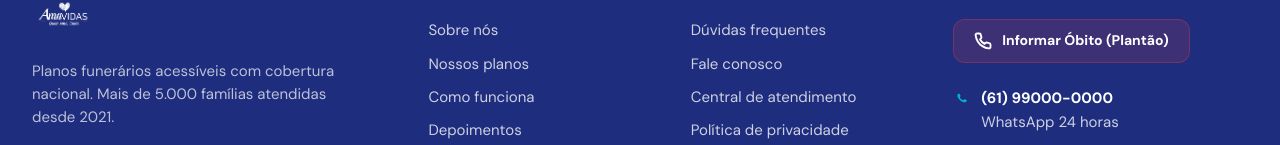
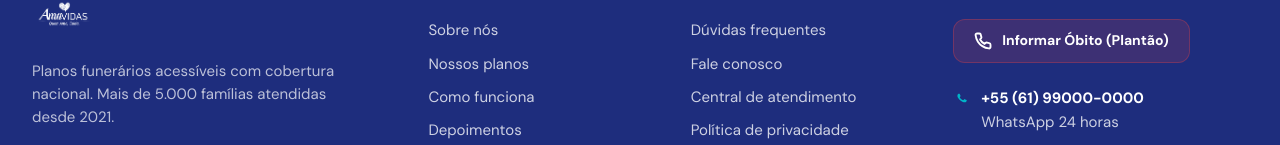
Before and after one commit to valdeir904-ui/amavidas, a Next.js app: page / in a window 1280 px wide. Shown: the part 6831-6976 px from the top of the page. Built offline with nearby package versions, Linux system fonts and the light colour scheme; no server answers; the database is empty.

Commit message:
feat: make footer, navbar, and drawer contact/social configurations dynamic using ConfigContext

```diff
--- a/app/api/configuracoes/route.ts
+++ b/app/api/configuracoes/route.ts
@@ -1,7 +1,7 @@
 // API pública — expõe apenas configurações seguras para o front-end
 import { prisma } from "@/lib/db";
 
-const PUBLIC_KEYS = ["whatsapp", "telefone", "email_contato", "empresa_nome", "instagram", "facebook", "youtube"];
+const PUBLIC_KEYS = ["whatsapp", "telefone", "email_contato", "empresa_nome", "empresa_cnpj", "empresa_endereco", "instagram", "facebook", "youtube"];
 
 export async function GET() {
   const rows = await prisma.configuracao.findMany({
--- a/app/layout.tsx
+++ b/app/layout.tsx
@@ -40,6 +40,8 @@ export const metadata: Metadata = {
   },
 };
 
+import { ConfigProvider } from "@/contexts/ConfigContext";
+
 export default function RootLayout({
   children,
 }: Readonly<{
@@ -56,7 +58,11 @@ export default function RootLayout({
         } as React.CSSProperties
       }
     >
-      <body className="min-h-full flex flex-col">{children}</body>
+      <body className="min-h-full flex flex-col">
+        <ConfigProvider>
+          {children}
+        </ConfigProvider>
+      </body>
     </html>
   );
 }
--- a/components/DrawerMobile.tsx
+++ b/components/DrawerMobile.tsx
@@ -11,12 +11,15 @@ const NAV_LINKS = [
   { label: "Dúvidas", href: "#faq" },
 ];
 
+import { useConfig } from "@/contexts/ConfigContext";
+
 interface Props {
   open: boolean;
   onClose: () => void;
 }
 
 export default function DrawerMobile({ open, onClose }: Props) {
+  const { configs } = useConfig();
   const { openForm, openSimulador } = useModal();
 
   // ESC fecha
@@ -82,7 +85,7 @@ export default function DrawerMobile({ open, onClose }: Props) {
         <div className="mt-auto flex flex-col gap-3">
           {/* Informar Óbito (Emergência) */}
           <a
-            href="https://wa.me/5561985458010?text=Ol%C3%A1%2C%20preciso%20informar%20um%20%C3%B3bito%20e%20solicitar%20atendimento%20de%20plant%C3%A3o%20imediato."
+            href={`https://wa.me/${configs.whatsapp || "5561985458010"}?text=Ol%C3%A1%2C%20preciso%20informar%20um%20%C3%B3bito%20e%20solicitar%20atendimento%20de%20plant%C3%A3o%20imediato.`}
             target="_blank"
             rel="noopener noreferrer"
             className="h-14 flex items-center justify-center gap-2.5 rounded-xl font-bold text-[17px] border transition-all duration-200 active:scale-[0.98]"
--- a/components/Footer.tsx
+++ b/components/Footer.tsx
@@ -1,8 +1,51 @@
 "use client";
 
 import Image from "next/image";
+import { useConfig } from "@/contexts/ConfigContext";
+
+function exibirWpp(num: string) {
+  const d = num.replace(/\D/g, "");
+  if (d.length < 2) return d;
+  const ddi = d.slice(0, 2);
+  const ddd = d.slice(2, 4);
+  const rest = d.slice(4);
+  if (!ddd) return `+${ddi}`;
+  if (!rest) return `+${ddi} (${ddd})`;
+  if (rest.length <= 4) return `+${ddi} (${ddd}) ${rest}`;
+  const split = rest.length === 9 ? 5 : 4;
+  return `+${ddi} (${ddd}) ${rest.slice(0, split)}-${rest.slice(split)}`;
+}
+
+function exibirEndereco(end: string) {
+  if (!end) return null;
+  const partes = end.split("—"); // split by dash
+  if (partes.length >= 2) {
+    return (
+      <span>
+        <strong className="block text-white">{partes[0].trim()}</strong>
+        {partes.slice(1).join("—").trim()}
+      </span>
+    );
+  }
+  const partesVirgula = end.split(",");
+  if (partesVirgula.length >= 2) {
+    return (
+      <span>
+        <strong className="block text-white">{partesVirgula[0].trim()}</strong>
+        {partesVirgula.slice(1).join(",").trim()}
+      </span>
+    );
+  }
+  return (
+    <span>
+      <strong className="block text-white">{end}</strong>
+    </span>
+  );
+}
 
 export default function Footer() {
+  const { configs } = useConfig();
+
   return (
     <footer style={{ background: "var(--royal-deep)", color: "rgba(255,255,255,.78)", fontSize: 15 }}>
       <div className="max-w-[1400px] mx-auto px-5 min-[640px]:px-8 min-[1400px]:px-6 pt-20 pb-8 max-[980px]:pt-14 max-[980px]:pb-6">
@@ -144,7 +187,7 @@ export default function Footer() {
 
             {/* Informar Óbito Button */}
             <a
-              href="https://wa.me/5561985458010?text=Ol%C3%A1%2C%20preciso%20informar%20um%20%C3%B3bito%20e%20solicitar%20atendimento%20de%20plant%C3%A3o%20imediato."
+              href={`https://wa.me/${configs.whatsapp || "5561985458010"}?text=Ol%C3%A1%2C%20preciso%20informar%20um%20%C3%B3bito%20e%20solicitar%20atendimento%20de%20plant%C3%A3o%20imediato.`}
               target="_blank"
               rel="noopener noreferrer"
               className="flex items-center gap-2.5 mb-6 w-fit h-[44px] px-5 rounded-xl font-bold text-[14px] border whitespace-nowrap transition-all"
@@ -174,7 +217,9 @@ export default function Footer() {
                   <path d="M17.5 14.4c-.3-.1-1.7-.8-1.9-.9-.3-.1-.5-.1-.7.1-.2.3-.8.9-1 1.1-.2.2-.4.2-.7.1-.3-.1-1.2-.4-2.4-1.5-.9-.8-1.5-1.8-1.6-2.1-.2-.3 0-.4.1-.6.1-.1.3-.4.4-.5.1-.2.2-.3.3-.5.1-.2 0-.4 0-.5 0-.1-.7-1.7-1-2.3-.3-.6-.5-.5-.7-.5h-.6c-.2 0-.5.1-.8.4-.3.3-1 1-1 2.5s1.1 2.9 1.3 3.1c.2.2 2.2 3.3 5.3 4.6.7.3 1.3.5 1.7.6.7.2 1.4.2 1.9.1.6-.1 1.7-.7 2-1.4.2-.7.2-1.2.2-1.4-.1-.2-.3-.2-.5-.3z" />
                 </svg>
                 <span>
-                  <strong className="block text-white">(61) 99000-0000</strong>
+                  <a href={`https://wa.me/${configs.whatsapp || "5561990000000"}`} target="_blank" rel="noopener noreferrer" className="hover:underline">
+                    <strong className="block text-white">{exibirWpp(configs.whatsapp || "5561990000000")}</strong>
+                  </a>
                   WhatsApp 24 horas
                 </span>
               </li>
@@ -183,8 +228,8 @@ export default function Footer() {
                   <path d="M22 16.92V21a1 1 0 0 1-1.1 1A19 19 0 0 1 2 4.1 1 1 0 0 1 3 3h4.09a1 1 0 0 1 1 .75c.12.7.34 1.38.66 2.01a1 1 0 0 1-.23 1.1L7.9 8.39a16 16 0 0 0 7.7 7.7l1.53-1.61a1 1 0 0 1 1.1-.23c.63.32 1.31.54 2.01.66a1 1 0 0 1 .76 1z" />
                 </svg>
                 <span>
-                  <a href="tel:61984838124" className="hover:underline">
-                    <strong className="block text-white">(61) 98483-8124</strong>
+                  <a href={`tel:${(configs.telefone || "(61) 98483-8124").replace(/\D/g, "")}`} className="hover:underline">
+                    <strong className="block text-white">{configs.telefone || "(61) 98483-8124"}</strong>
                   </a>
                   Falar com Financeiro
                 </span>
@@ -193,10 +238,7 @@ export default function Footer() {
                 <svg viewBox="0 0 24 24" fill="none" stroke="currentColor" strokeWidth="2" width="18" height="18" style={{ flexShrink: 0, marginTop: 2, color: "var(--teal)" }}>
                   <path d="M12 22s8-7 8-13a8 8 0 1 0-16 0c0 6 8 13 8 13z" /><circle cx="12" cy="9" r="3" />
                 </svg>
-                <span>
-                  <strong className="block text-white">Águas Lindas, GO</strong>
-                  Av. Brasília, Quadra 100 · Lote 5
-                </span>
+                {exibirEndereco(configs.empresa_endereco || "Águas Lindas, GO — Av. Brasília, Quadra 100 · Lote 5")}
               </li>
             </ul>
           </div>
@@ -207,18 +249,26 @@ export default function Footer() {
           className="flex justify-between flex-wrap gap-6 pt-6 text-[13px] max-[980px]:flex-col max-[980px]:gap-3"
           style={{ borderTop: "1px solid rgba(255,255,255,.12)", color: "rgba(255,255,255,.55)" }}
         >
-          <div>© 2026 AmaVidas Assistência Funerária Ltda · CNPJ 42.159.966/0001-16 · Todos os direitos reservados</div>
+          <div>© 2026 {configs.empresa_nome || "AmaVidas Assistência Funerária Ltda"} · CNPJ {configs.empresa_cnpj || "42.159.966/0001-16"} · Todos os direitos reservados</div>
           <div className="flex gap-4 flex-wrap">
-            {["LGPD", "Cookies", "Instagram", "Facebook"].map((link) => (
+            {[
+              { label: "LGPD", href: "#" },
+              { label: "Cookies", href: "#" },
+              { label: "Instagram", href: configs.instagram || "#", target: configs.instagram ? "_blank" : undefined },
+              { label: "Facebook", href: configs.facebook || "#", target: configs.facebook ? "_blank" : undefined },
+              configs.youtube && { label: "YouTube", href: configs.youtube, target: "_blank" },
+            ].filter(Boolean).map((link: any) => (
               <a
-                key={link}
-                href="#"
+                key={link.label}
+                href={link.href}
+                target={link.target}
+                rel={link.target === "_blank" ? "noopener noreferrer" : undefined}
                 className="transition-colors"
                 style={{ color: "rgba(255,255,255,.55)" }}
                 onMouseEnter={(e) => ((e.currentTarget as HTMLAnchorElement).style.color = "#fff")}
                 onMouseLeave={(e) => ((e.currentTarget as HTMLAnchorElement).style.color = "rgba(255,255,255,.55)")}
               >
-                {link}
+                {link.label}
               </a>
             ))}
           </div>
--- a/components/Navbar.tsx
+++ b/components/Navbar.tsx
@@ -14,7 +14,10 @@ const NAV_LINKS = [
   { label: "Dúvidas", href: "#faq" },
 ];
 
+import { useConfig } from "@/contexts/ConfigContext";
+
 export default function Navbar() {
+  const { configs } = useConfig();
   const { openForm, openSimulador } = useModal();
   const [drawerOpen, setDrawerOpen] = useState(false);
 
@@ -63,7 +66,7 @@ export default function Navbar() {
           <div className="hidden min-[1100px]:flex items-center gap-3">
             {/* Informar Óbito (Emergência) */}
             <a
-              href="https://wa.me/5561985458010?text=Ol%C3%A1%2C%20preciso%20informar%20um%20%C3%B3bito%20e%20solicitar%20atendimento%20de%20plant%C3%A3o%20imediato."
+              href={`https://wa.me/${configs.whatsapp || "5561985458010"}?text=Ol%C3%A1%2C%20preciso%20informar%20um%20%C3%B3bito%20e%20solicitar%20atendimento%20de%20plant%C3%A3o%20imediato.`}
               target="_blank"
               rel="noopener noreferrer"
               className="flex items-center gap-2 h-[44px] px-4 rounded-xl font-bold text-[13px] border whitespace-nowrap transition-all"
@@ -165,7 +168,7 @@ export default function Navbar() {
           {/* Mobile actions — aparece abaixo de 1100px */}
           <div className="flex items-center gap-2.5 min-[1100px]:hidden">
             <a
-              href="https://wa.me/5561985458010?text=Ol%C3%A1%2C%20preciso%20informar%20um%20%C3%B3bito%20e%20solicitar%20atendimento%20de%20plant%C3%A3o%20imediato."
+              href={`https://wa.me/${configs.whatsapp || "5561985458010"}?text=Ol%C3%A1%2C%20preciso%20informar%20um%20%C3%B3bito%20e%20solicitar%20atendimento%20de%20plant%C3%A3o%20imediato.`}
               target="_blank"
               rel="noopener noreferrer"
               className="flex items-center gap-1.5 h-[40px] px-3 rounded-[10px] font-bold text-[13px] border transition-all"
--- /dev/null
+++ b/contexts/ConfigContext.tsx
@@ -0,0 +1,39 @@
+"use client";
+
+import { createContext, useContext, useState, useEffect, type ReactNode } from "react";
+
+type ConfigContextType = {
+  configs: Record<string, string>;
+  loading: boolean;
+};
+
+const ConfigContext = createContext<ConfigContextType | null>(null);
+
+export function ConfigProvider({ children }: { children: ReactNode }) {
+  const [configs, setConfigs] = useState<Record<string, string>>({});
+  const [loading, setLoading] = useState(true);
+
+  useEffect(() => {
+    fetch("/api/configuracoes")
+      .then((r) => r.json())
+      .then((data) => {
+        if (data.configs) {
+          setConfigs(data.configs);
+        }
+      })
+      .catch(() => {})
+      .finally(() => setLoading(false));
+  }, []);
+
+  return (
+    <ConfigContext.Provider value={{ configs, loading }}>
+      {children}
+    </ConfigContext.Provider>
+  );
+}
+
+export function useConfig() {
+  const ctx = useContext(ConfigContext);
+  if (!ctx) throw new Error("useConfig must be used inside ConfigProvider");
+  return ctx;
+}
```
